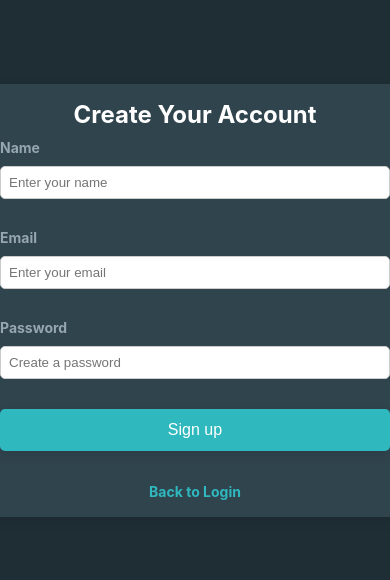
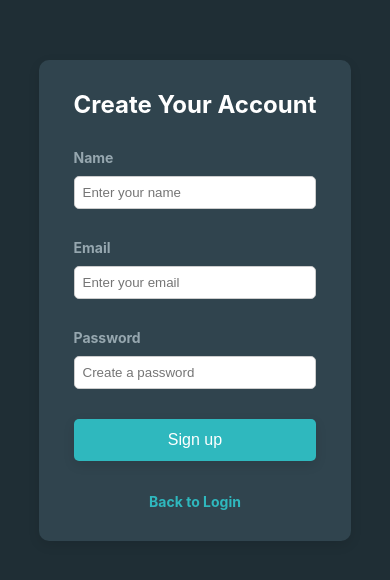
Before and after one commit to simon-gn/fin-e-ance, a React (Create React App) app in the folder client/: page /register in a window 390 px wide. Shown: the part 122-702 px from the top of the page. Built offline with nearby package versions, Linux system fonts and the light colour scheme.

Commit message:
adjust styling

```diff
--- a/client/src/pages/LoginPage.module.css
+++ b/client/src/pages/LoginPage.module.css
@@ -16,7 +16,7 @@
 }
 
 .loginBox {
-  padding: 30px 40px;
+  padding: 30px 50px !important;
 }
 .loginBox h2 {
   margin-bottom: 40px;
@@ -50,3 +50,9 @@
   margin-top: 0px;
   margin-bottom: 10px;
 }
+
+@media (max-width:480px) {
+  .loginBox {
+    padding: 30px 35px !important;
+  }
+}
--- a/client/src/pages/RegisterPage.module.css
+++ b/client/src/pages/RegisterPage.module.css
@@ -8,8 +8,10 @@
 }
 
 .registerBox {
-  max-width: 400px;
-  width: 100%;
+  padding: 30px 50px !important;
+}
+.registerBox h2 {
+  margin-bottom: 30px;
 }
 
 .registerForm {
@@ -38,3 +40,9 @@
   font-size: 14px;
   margin-bottom: 10px;
 }
+
+@media (max-width:480px) {
+  .registerBox {
+    padding: 30px 35px !important;
+  }
+}
```
